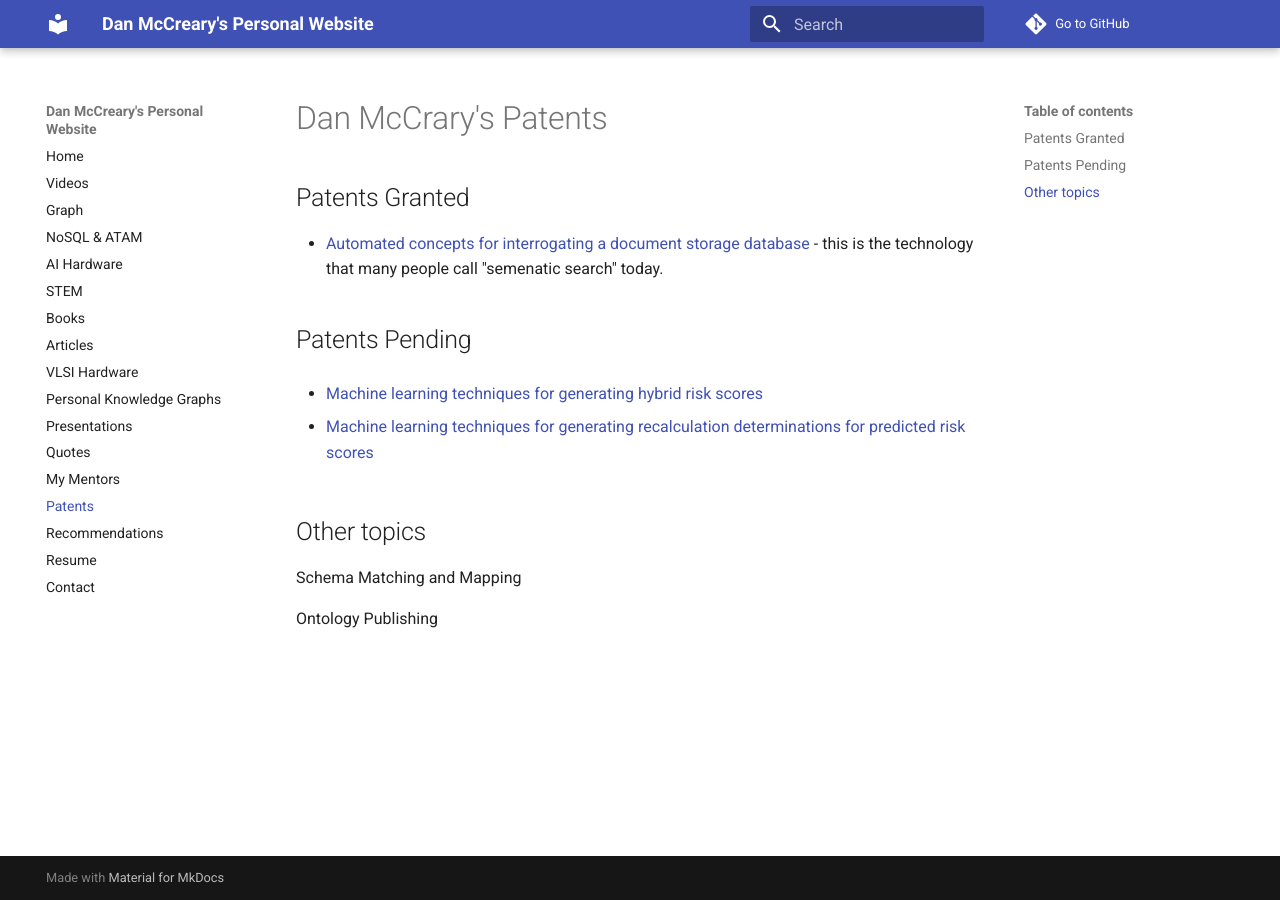
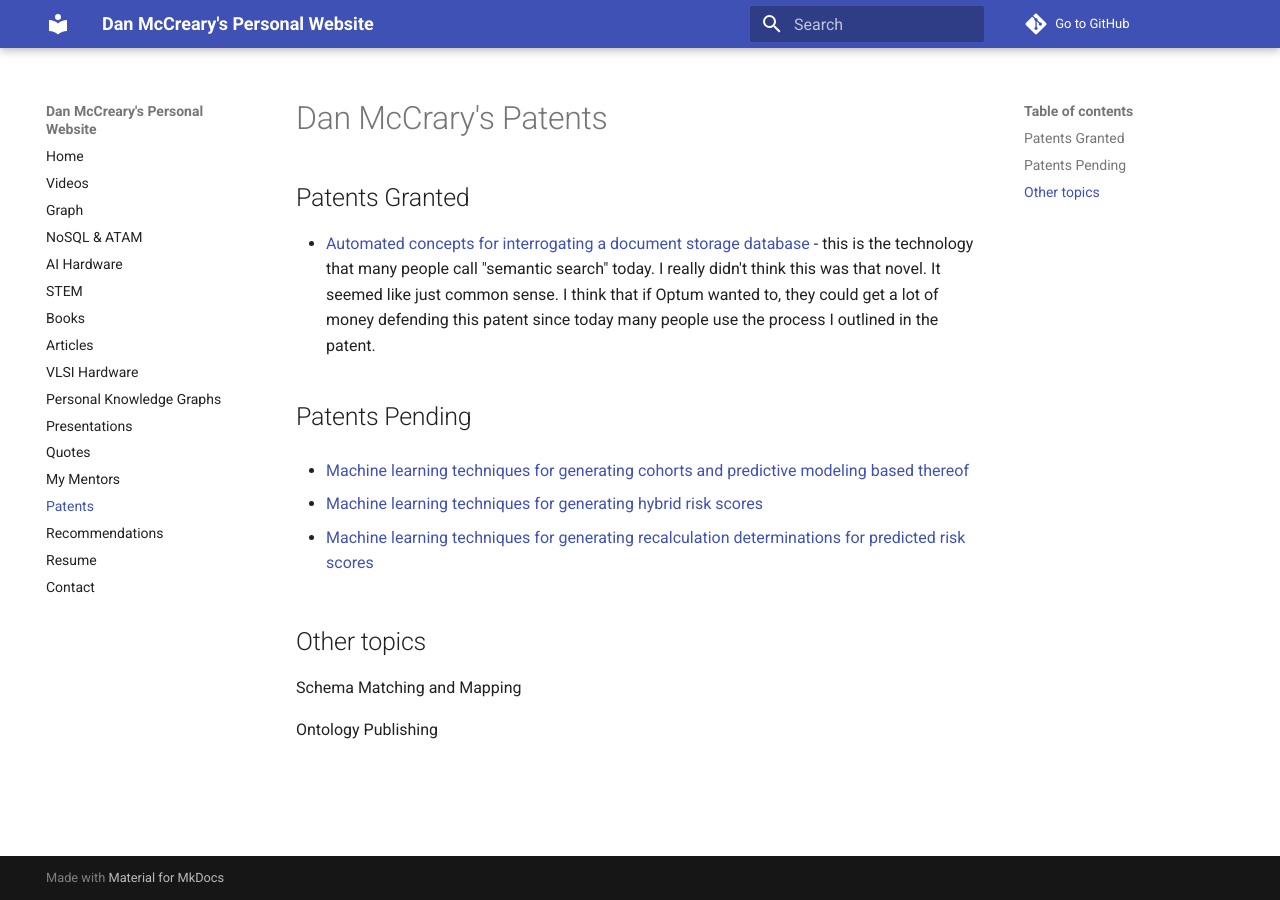
Before and after one commit to dmccreary/dmccreary, an MkDocs documentation site: the page built from docs/patents.md, in a window 1280 px wide. Built offline with MkDocs 1.6.1 and Material for MkDocs 9.7.7, drawn with Linux system fonts in a browser that asks for light colours; comment, search, counter and statistics services are not loaded.

Commit message:
updating content

```diff
--- a/docs/patents.md
+++ b/docs/patents.md
@@ -3,9 +3,13 @@
 ## Patents Granted
 
 * [Automated concepts for interrogating a document storage database](https://patents.google.com/patent/US11204950B2/en) - this is the
-technology that many people call "semenatic search" today.
+technology that many people call "semantic search" today.  I really
+didn't think this was that novel.  It seemed like just common sense.
+I think that if Optum wanted to, they could get a lot of money defending this patent since today many people use the process I outlined in the patent.
 
 ## Patents Pending
+
+* [Machine learning techniques for generating cohorts and predictive modeling based thereof](https://patents.google.com/patent/US20240047070A1)
 
 * [Machine learning techniques for generating hybrid risk scores](https://patents.google.com/patent/US20220122736A1/en)
 
```
